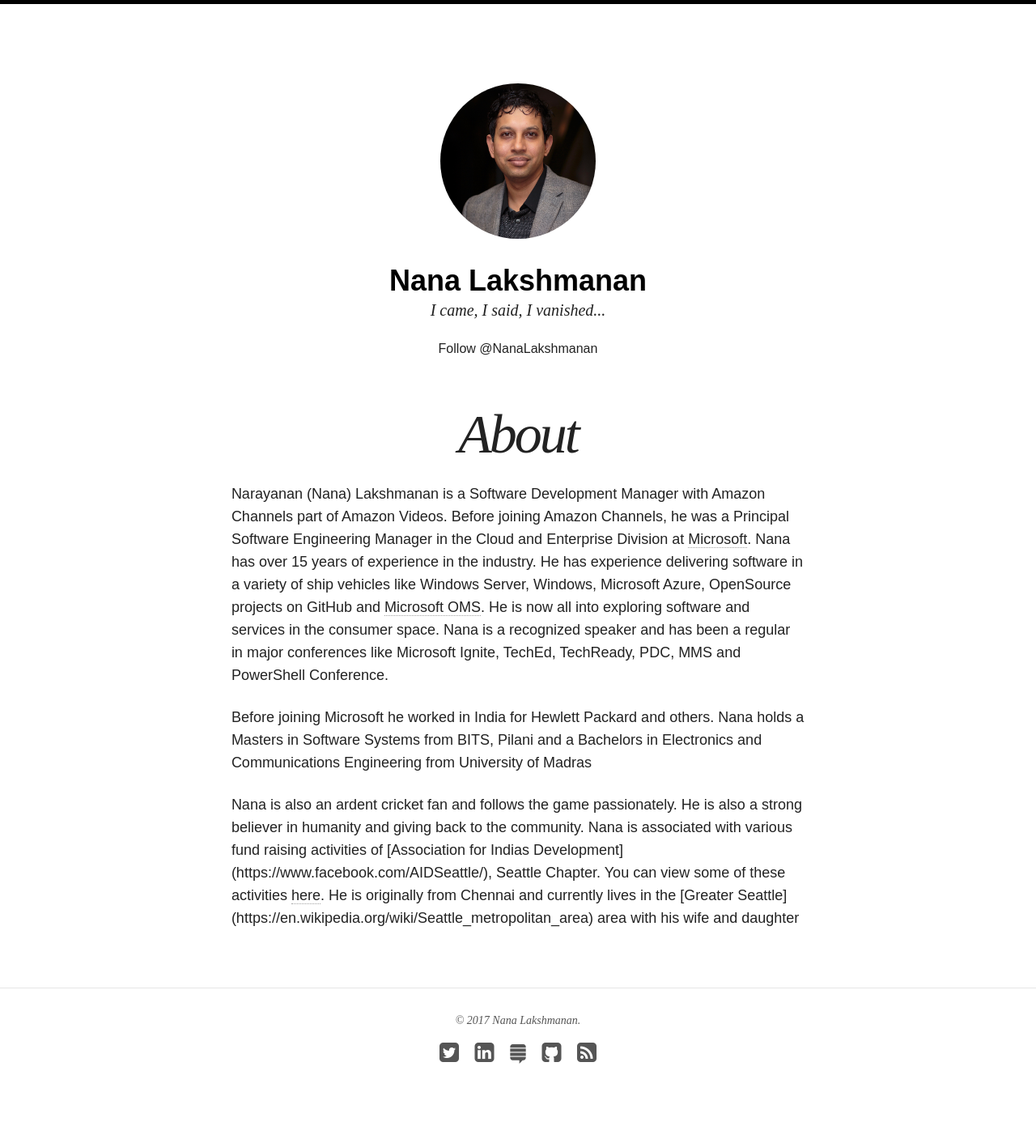
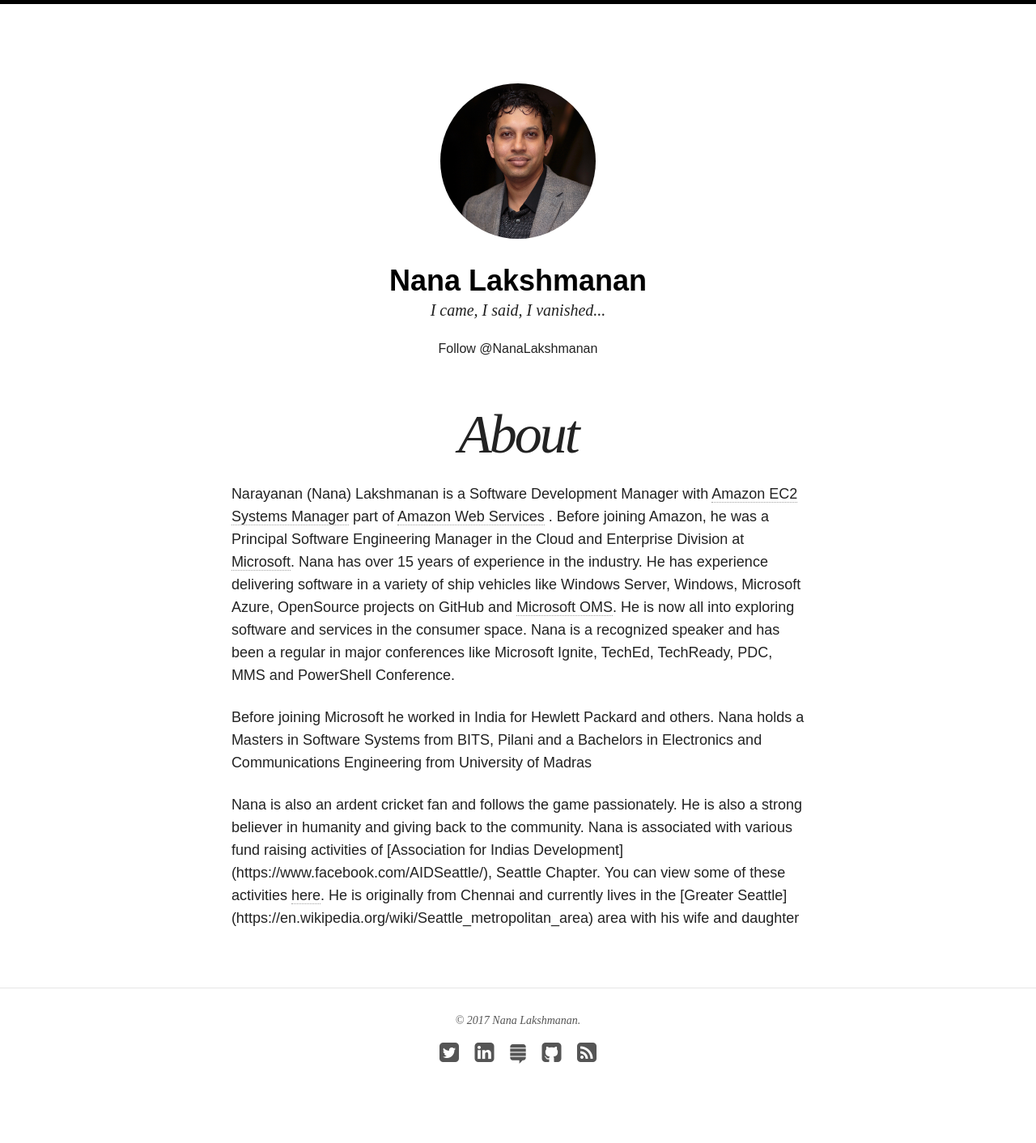
Before and after one commit to nanalakshmanan/nanalakshmanan.github.io, a Jekyll site: the page built from about/index.md, in a window 1280 px wide. Shown: the whole page at 81% size. Built offline with Jekyll 4.4.1, drawn with Linux system fonts in a browser that asks for light colours; nearby versions of some CDN libraries; comment, search, counter and statistics services are not loaded.

Commit message:
Fixing About page with new role at AWS

```diff
--- a/about/index.md
+++ b/about/index.md
@@ -5,8 +5,8 @@ excerpt: "Software Development Manager, Amazon Channels (Videos)"
 modified: 2017-01-21 16:56:32
 ---
 
-Narayanan (Nana) Lakshmanan is a Software Development Manager with Amazon Channels part of Amazon Videos.
-Before joining Amazon Channels, he was a Principal Software Engineering Manager in the Cloud and Enterprise Division at
+Narayanan (Nana) Lakshmanan is a Software Development Manager with [Amazon EC2 Systems Manager](https://aws.amazon.com/ec2/systems-manager/) part of [Amazon Web Services](https://aws.amazon.com/) .
+Before joining Amazon, he was a Principal Software Engineering Manager in the Cloud and Enterprise Division at
 [Microsoft](http://www.microsoft.com). Nana has over 15 years of experience in the industry. He has experience delivering
 software in a variety of ship vehicles like Windows Server, Windows, Microsoft Azure, OpenSource projects on GitHub and
 [Microsoft OMS](https://www.microsoft.com/en-us/server-cloud/operations-management-suite/overview.aspx). He is now all
```
